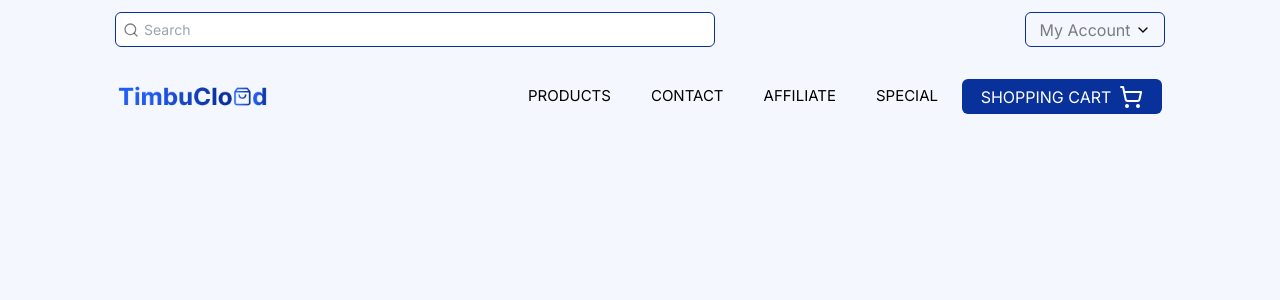
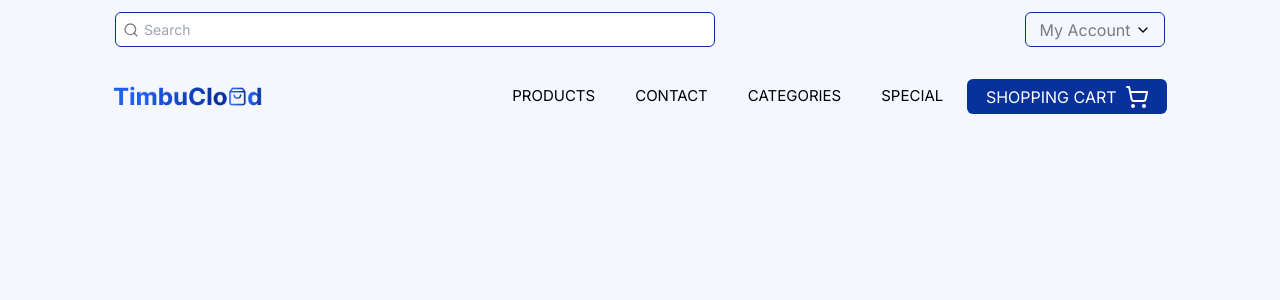
Before and after one commit to Moyo-Made/TimbuCloud, a Next.js app in the folder timbu-cloud-shop/: page / in a window 1280 px wide. Shown: the top 300 px of the page. Built offline with nearby package versions, Linux system fonts and the light colour scheme.

Commit message:
updated navlinks

```diff
--- a/timbu-cloud-shop/app/navLinks.ts
+++ b/timbu-cloud-shop/app/navLinks.ts
@@ -1,23 +1,23 @@
 export interface NavLink {
 	name: string;
-	path: string;
+	id: string;
 }
 
 export const navLinks: NavLink[] = [
 	{
 		name: "Products",
-		path: "/products",
+		id: "#products",
 	},
 	{
 		name: "Contact",
-		path: "/products",
+		id: "#contact",
 	},
 	{
-		name: "Affiliate",
-		path: "/products",
+		name: "Categories",
+		id: "#categories",
 	},
 	{
 		name: "Special",
-		path: "/products",
+		id: "#special",
 	},
 ];
```
